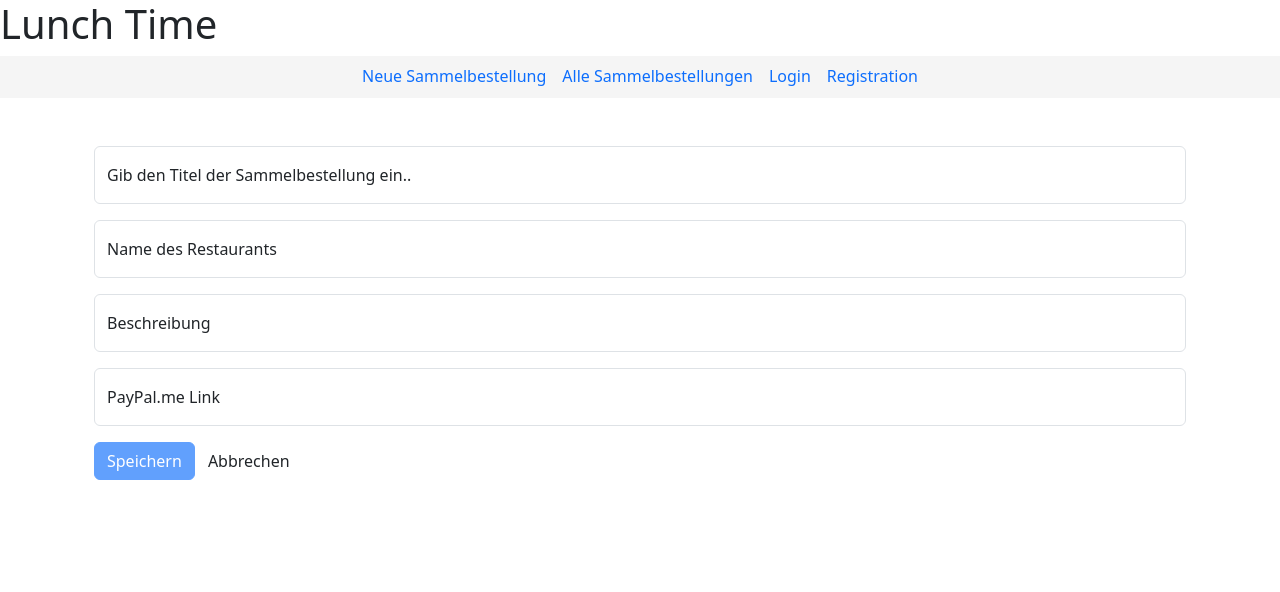
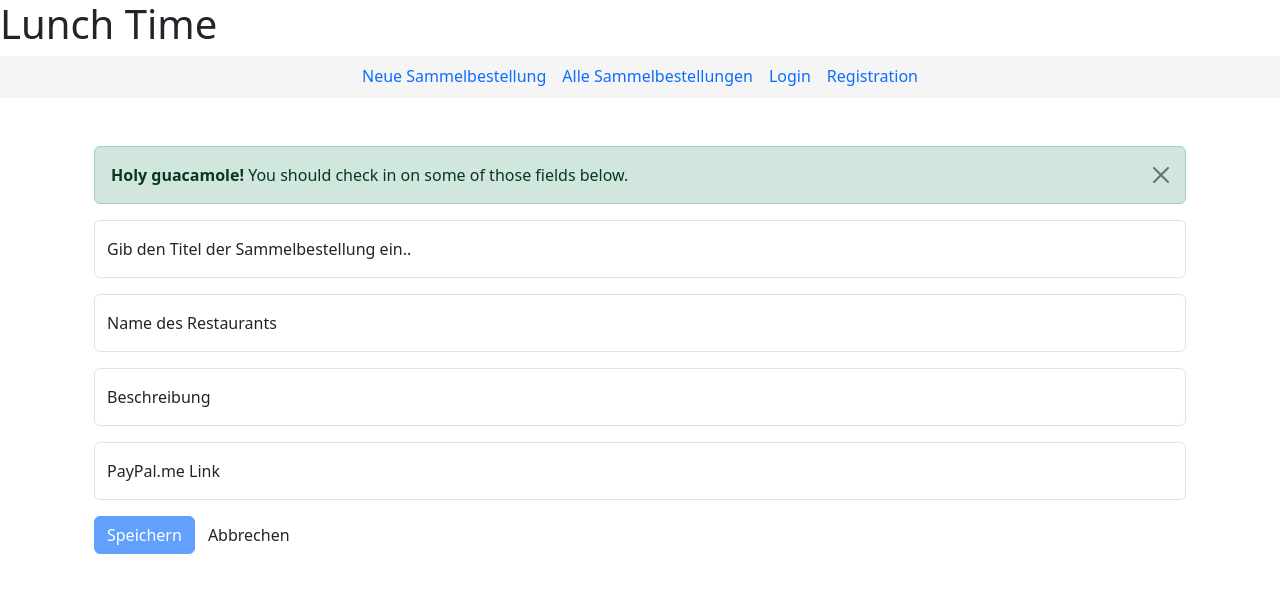
Before and after one commit to e-Ribbit/Lunch_Time_SPA, an Angular app in the folder Lunch_Time/: page /create-order in a window 1280 px wide. Shown: the top 592 px of the page. Built offline with nearby package versions, Linux system fonts and the light colour scheme.

Commit message:
test data transfer to db

```diff
--- a/Lunch_Time/db.json
+++ b/Lunch_Time/db.json
@@ -13,6 +13,15 @@
       "restaurant": "Dönerhaus Can",
       "description": "Um 11:30 wird bestellt",
       "paypal": "https://www.paul.paypal.me"
+    },
+    {
+      "requiredFields": {
+        "name": "Little Italy",
+        "restaurant": "sup",
+        "description": "sup"
+      },
+      "paypal": "",
+      "id": 3
     }
   ],
   "comments": [
--- a/Lunch_Time/src/app/form-create-order/form-create-order.component.html
+++ b/Lunch_Time/src/app/form-create-order/form-create-order.component.html
@@ -1,7 +1,10 @@
 <div class="container mt-5">
     <div class="form-area">
-        <form class="create-order" [formGroup]="createOrder" (ngSubmit)="onSubmit()"
-            #formCreateOrder='ngForm'>
+        <div class="alert alert-success alert-dismissible fade show" role="alert">
+            <strong>Holy guacamole!</strong> You should check in on some of those fields below.
+            <button type="button" class="btn-close" data-bs-dismiss="alert" aria-label="Close"></button>
+        </div>
+        <form class="create-order" [formGroup]="createOrder" (ngSubmit)="onSubmit()" #formCreateOrder='ngForm'>
             <div formGroupName="requiredFields">
                 <div class="form-group mb-3">
                     <div class="form-floating-mb3">
@@ -58,7 +61,8 @@
                     </div>
                 </div>
             </div>
-            <button type="submit" class="btn btn-primary" [disabled]="createOrder.invalid" value="Submit">Speichern</button>
+            <button type="submit" class="btn btn-primary" [disabled]="createOrder.invalid"
+                value="Submit">Speichern</button>
             <button type="button" class="btn btn-cancel">Abbrechen</button>
         </form>
     </div>
--- a/Lunch_Time/src/app/main-list/main-list.component.html
+++ b/Lunch_Time/src/app/main-list/main-list.component.html
@@ -1,14 +1,16 @@
 <h3 class=" display-6 mt-3">Alle Sammelbestellungen</h3>
-<ul class="list-group">
-    <li class="list-unstyled mb-3" *ngFor="let listItem of listItems">
+<ul class="list-group" *ngFor="let listItem of listItems">
+    <li class="list-unstyled mb-3">
         <div>
             <a href="#" class="list-group-item list-group-item-action" aria-current="true">
-              <div class="d-flex w-100 justify-content-between">
-                <h5 class="mb-1">{{listItem.name}}</h5>
-              </div>
-              <p class="mb-1">{{listItem.restaurant}}</p>
-              <small>{{listItem.description}}</small>
+                <div class="d-flex w-100 justify-content-between">
+                    <h5 class="mb-1">{{listItem.name}}</h5>
+                    <h5 class="mb-1">{{listItem.requiredFields}}</h5>
+                </div>
+                <p class="mb-1">{{listItem.restaurant}}</p>
+                <small>{{listItem.description}}</small>
             </a>
         </div>
+        <!-- <h5 class="mb-1">{{listItem.paypal}}</h5> -->
     </li>
 </ul>
```
